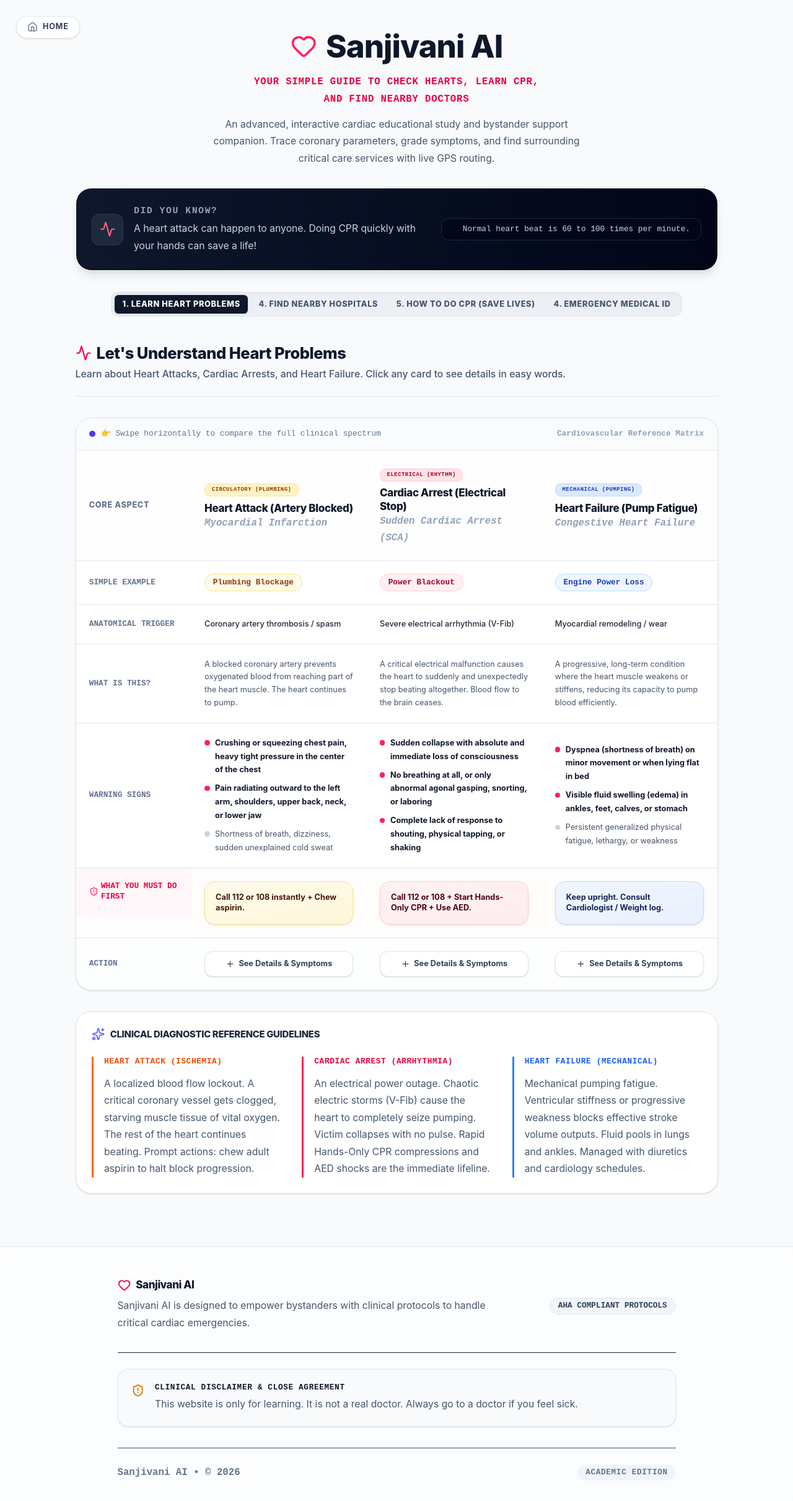
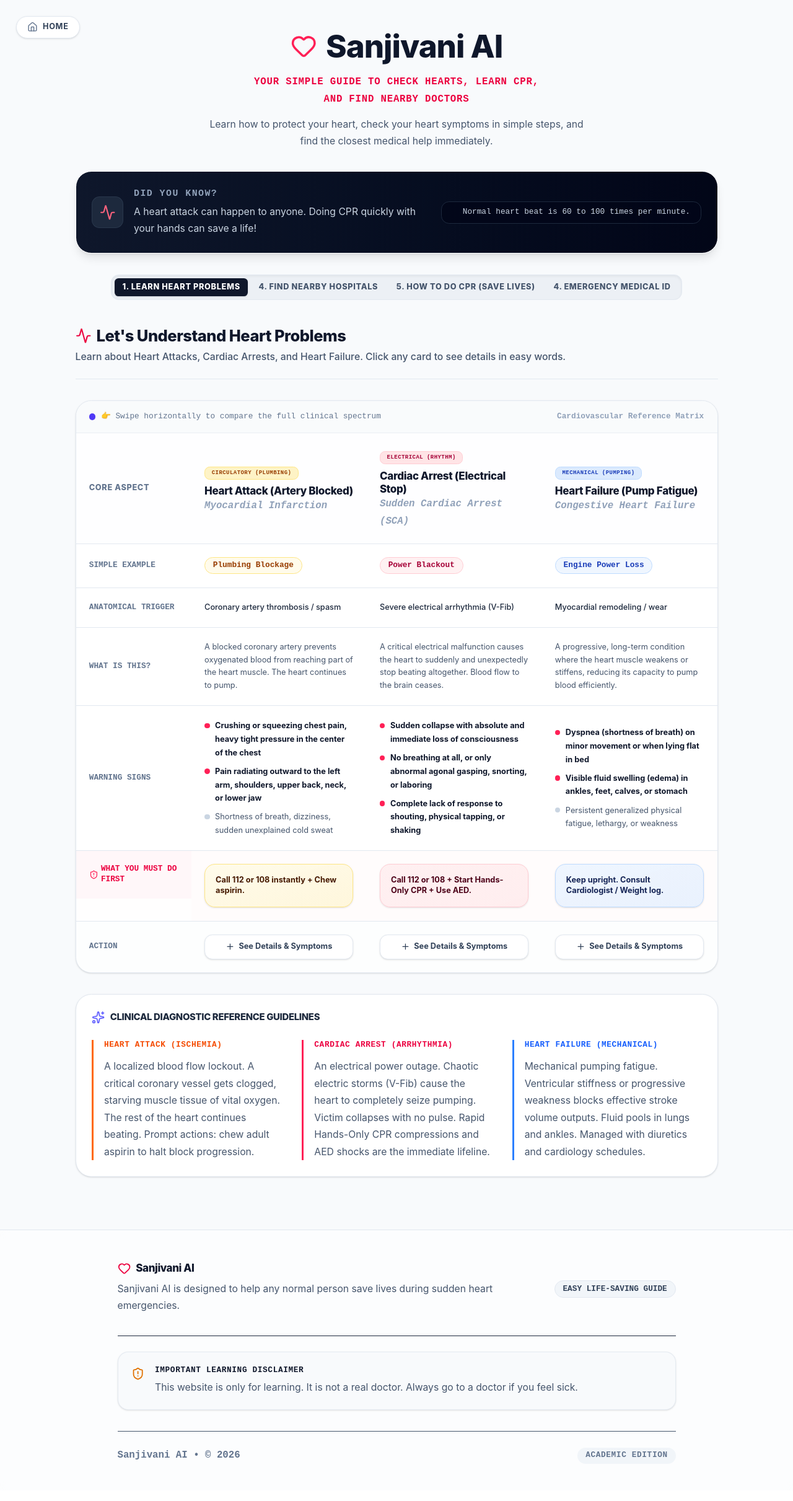
Before and after one commit to ritamonisonowal2/SanjivaniAI, a React (Vite) app: page / in a window 1280 px wide. Shown: the top 2422 px of the page at 62% size. Built offline with nearby package versions, Linux system fonts and the light colour scheme.

Commit message:
Update App.tsx

```diff
--- a/src/App.tsx
+++ b/src/App.tsx
@@ -94,7 +94,7 @@
               {t.general.taglineSubtitle}
             </p>
             <p className="text-sm sm:text-base text-slate-600 max-w-xl mx-auto font-sans leading-relaxed">
-              An advanced, interactive cardiac educational study and bystander support companion. Trace coronary parameters, grade symptoms, and find surrounding critical care services with live GPS routing.
+              Learn how to protect your heart, check your heart symptoms in simple steps, and find the closest medical help immediately.
             </p>
           </div>
         </header>
@@ -253,14 +253,14 @@
                 <span className="font-extrabold text-base tracking-tight text-slate-900 block leading-tight">Sanjivani AI</span>
               </div>
               <p className="text-sm text-slate-600 max-w-xl font-sans">
-                Sanjivani AI is designed to empower bystanders with clinical protocols to handle critical cardiac emergencies.
+                Sanjivani AI is designed to help any normal person save lives during sudden heart emergencies.
               </p>
             </div>
 
             {/* Standards Alignment Title only - clean, no pulse/active lights */}
             <div className="text-left md:text-right">
               <span className="inline-flex items-center gap-1.5 px-3 py-1 rounded-full bg-slate-100 text-slate-700 text-xs font-mono font-bold border border-slate-200">
-                AHA COMPLIANT PROTOCOLS
+                EASY LIFE-SAVING GUIDE
               </span>
             </div>
           </div>
@@ -271,7 +271,7 @@
               <ShieldAlert className="w-5 h-5 text-amber-600 shrink-0 mt-0.5" />
               <div className="space-y-1">
                 <div className="text-xs font-bold text-slate-900 tracking-wider uppercase font-mono">
-                  Clinical Disclaimer & Close Agreement
+                  Important Learning Disclaimer
                 </div>
                 <p className="text-xs sm:text-sm text-slate-600 leading-relaxed font-sans">
                   {t.general.footerDisclaimer}
@@ -315,10 +315,10 @@
               </div>
               <div className="font-sans">
                 <span className="text-[10px] font-mono tracking-widest text-red-400 font-extrabold uppercase block">
-                  🚨 Sanjivani Rescuer Emergency Triage Mode
+                  🚨 Patient Emergency Medical Card
                 </span>
                 <h3 className="text-lg sm:text-xl font-black text-white leading-tight tracking-tight mt-0.5">
-                  Scanned Patient Medical Passport
+                  Emergency Health Details
                 </h3>
               </div>
             </div>
@@ -329,14 +329,14 @@
               {/* Patient Identity Header block */}
               <div className="bg-slate-950 p-4 rounded-2xl border border-slate-800/80 text-left space-y-1">
                 <span className="text-[9px] font-mono tracking-wider font-bold text-slate-400 block uppercase">
-                  Verified Patient Identity
+                  Patient Name
                 </span>
                 <p className="text-xl sm:text-2xl font-black text-rose-500 leading-tight">
                   {triageRecord.name}
                 </p>
                 <div className="flex items-center gap-1.5 text-xs text-slate-400 font-mono mt-1 font-bold">
                   <span className="w-1.5 h-1.5 rounded-full bg-emerald-400 animate-pulse" />
-                  <span>Sanjivani Cryptographically Decoded</span>
+                  <span>Verified Medical ID Checked</span>
                 </div>
               </div>
 
@@ -368,14 +368,14 @@
 
                 <div className="flex items-center gap-2 text-red-500 font-extrabold font-mono text-[10px] tracking-wider uppercase border-b border-slate-800 pb-2">
                   <AlertOctagon className="w-4 h-4 text-red-500" />
-                  <span>Critical Medical Contraindications</span>
+                  <span>Crucial Medical Warnings</span>
                 </div>
 
                 <div className="space-y-3 pt-1 text-xs sm:text-sm text-left">
                   {/* Cardiac history */}
                   <div className="grid grid-cols-1 gap-0.5">
                     <span className="text-slate-400 font-bold uppercase text-[10px] tracking-wider">
-                      Diagnosed Cardiac Conditions:
+                      Known Heart Illnesses:
                     </span>
                     <p className="text-slate-200 font-semibold leading-relaxed font-sans">
                       {triageRecord.conditions}
@@ -385,7 +385,7 @@
                   {/* Active Meds */}
                   <div className="grid grid-cols-1 gap-0.5 border-t border-slate-850 pt-2.5">
                     <span className="text-slate-400 font-bold uppercase text-[10px] tracking-wider">
-                      Active Prescriptions & Regimen:
+                      Medicines Taken Daily:
                     </span>
                     <p className="text-sky-400 font-bold leading-relaxed font-sans">
                       {triageRecord.meds}
@@ -395,7 +395,7 @@
                   {/* Allergies */}
                   <div className="grid grid-cols-1 gap-0.5 border-t border-slate-850 pt-2.5">
                     <span className="text-slate-400 font-bold uppercase text-[10px] tracking-wider">
-                      Severe Drug Allergies:
+                      Bad Drug Allergies:
                     </span>
                     <p className="text-amber-400 font-extrabold leading-relaxed font-sans">
                       {triageRecord.allergies}
@@ -406,7 +406,7 @@
                   {triageRecord.extra && triageRecord.extra !== 'None' && triageRecord.extra.trim() !== '' && (
                     <div className="grid grid-cols-1 gap-0.5 border-t border-slate-800 pt-2.5 text-slate-350">
                       <span className="text-slate-400 font-bold uppercase text-[10px] tracking-wider">
-                        First-Responder Directives:
+                        Special Notes for Helpers:
                       </span>
                       <p className="font-semibold italic leading-relaxed text-slate-300">
                         "{triageRecord.extra}"
```
